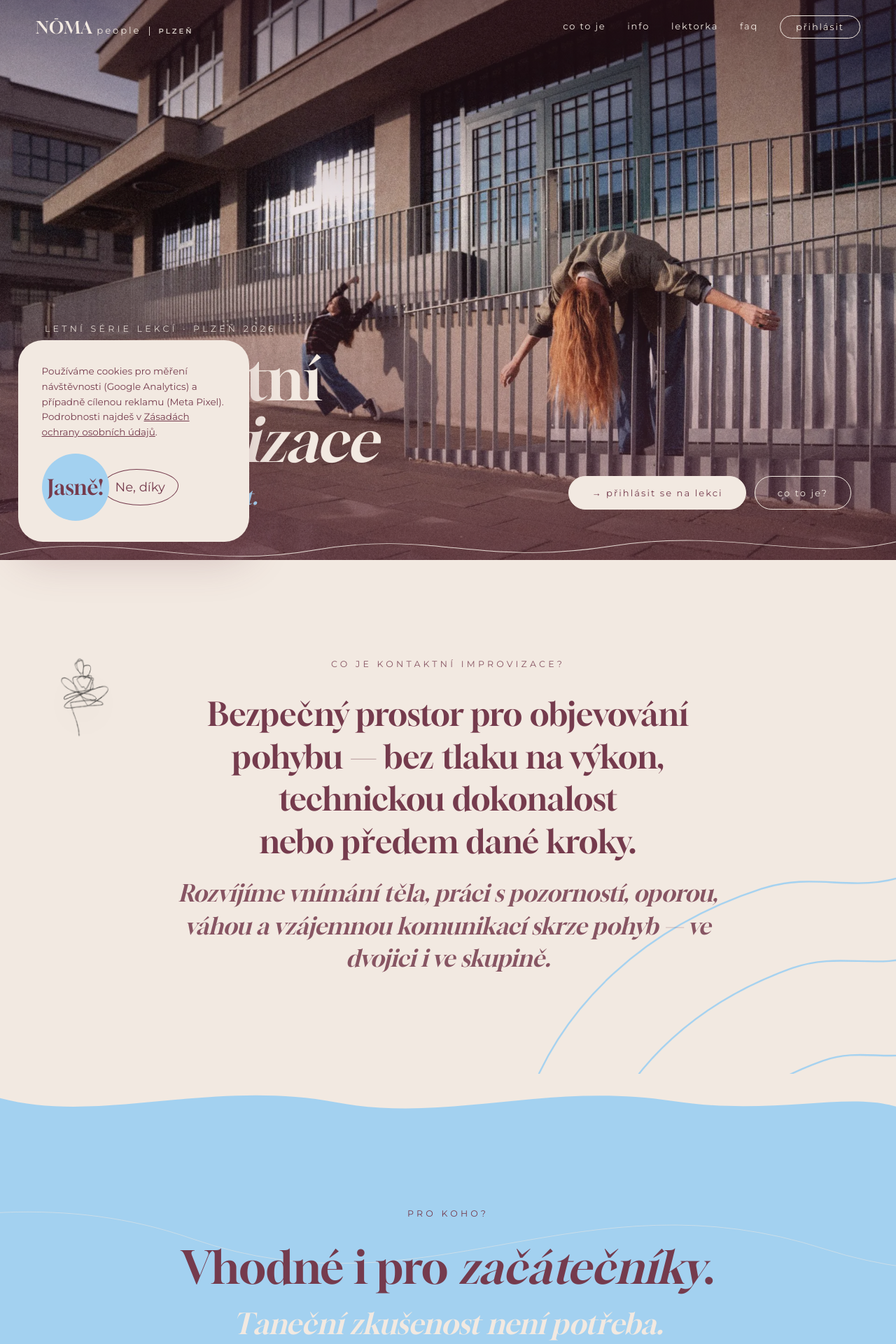
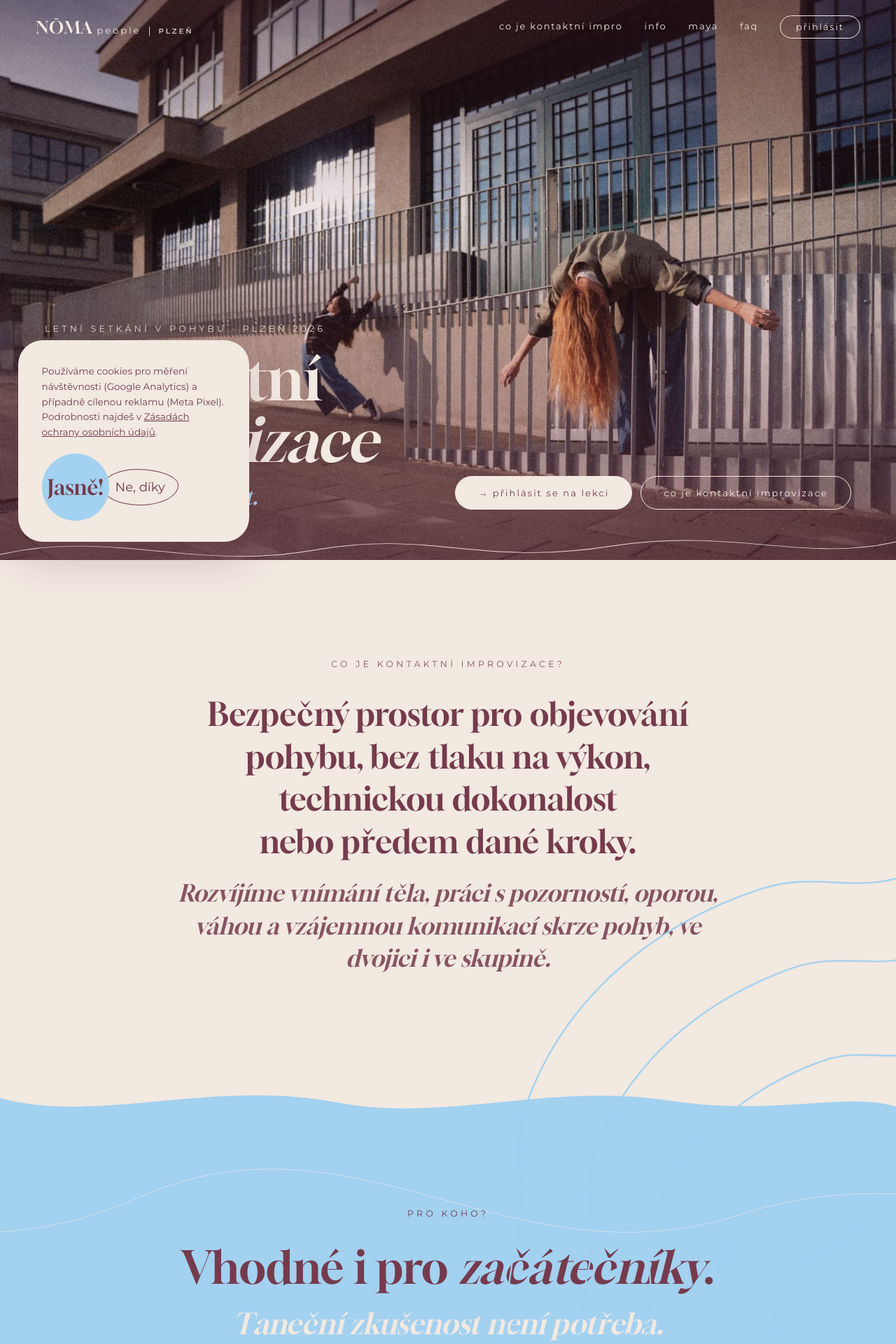
Before and after one commit to vcela/nomapeople-plzen, a PHP site: page / in a window 1280 px wide. Shown: the top 1920 px of the page at 70% size. Run offline with PHP 8.4, Linux system fonts and the light colour scheme.

Commit message:
Refactor HTML and CSS for improved clarity, accessibility, and consistency

```diff
--- a/assets/style.css
+++ b/assets/style.css
@@ -246,7 +246,6 @@ textarea:focus-visible {
   color: inherit;
   font-size: 13px;
   letter-spacing: .14em;
-  text-transform: lowercase;
   border-bottom: 1px solid transparent;
   padding-bottom: 2px;
   transition: border-color .3s, color .4s ease;
@@ -361,7 +360,7 @@ textarea:focus-visible {
 }
 .section--wide { max-width: 1500px; margin: 0 auto; overflow: hidden; }
 .section--narrow { max-width: 980px; margin: 0 auto; overflow: hidden; }
-.section--center { text-align: center; overflow: hidden; }
+.section--center { text-align: center; overflow: visible; }
 .section--band {
   padding: clamp(120px, 15vw, 220px) var(--page-pad) clamp(130px, 16vw, 220px);
   overflow: hidden;
@@ -415,7 +414,7 @@ textarea:focus-visible {
   animation: blob-breathe 13s ease-in-out infinite;
   pointer-events: none;
   overflow: visible;
-  z-index: 0;
+  z-index: 1;
 }
 
 .decor-dancer {
@@ -533,7 +532,6 @@ textarea:focus-visible {
   max-width: 26em;
   text-wrap: balance;
 }
-.audience__body em { color: var(--color-cream); }
 
 /* ==========================================================================
    Practical info
@@ -659,10 +657,10 @@ textarea:focus-visible {
   padding: clamp(20px, 3vw, 40px) 0 clamp(40px, 5vw, 70px);
 }
 .teacher__portrait { position: relative; max-width: 460px; }
-.teacher__portrait-image { width: 100%; height: auto; display: block; border-radius: var(--radius-card); }
+.teacher__portrait-image { width: 100%; height: auto; display: block; border-radius: var(--radius-card); aspect-ratio: 4 / 5; object-fit: cover;}
 .teacher__portrait-caption {
   position: absolute;
-  left: clamp(-24px, -3vw, -10px);
+  left: clamp(-64px, -8vw, -10px);
   bottom: clamp(-38px, -4vw, -20px);
   margin: 0;
   font-family: var(--font-display);
@@ -697,6 +695,7 @@ textarea:focus-visible {
   color: var(--color-wine);
   text-wrap: balance;
 }
+.about-project__heading a {text-decoration: none;}
 .about-project__heading strong {
   display: block;
   font-weight: 400;
--- a/index.html
+++ b/index.html
@@ -35,7 +35,7 @@
 <meta property="og:type" content="website">
 <meta property="og:site_name" content="NŌMA people">
 <meta property="og:title" content="Kontaktní improvizace Plzeň | NŌMA people">
-<meta property="og:description" content="Pohybová a&nbsp;taneční praxe založená na vnímání těla, gravitace, doteku a&nbsp;pohybu ve dvojici i ve skupině. Letní série lekcí v Plzni.">
+<meta property="og:description" content="Pohybová a taneční praxe založená na vnímání těla, gravitace, doteku a pohybu ve dvojici i ve skupině. Letní série lekcí v Plzni.">
 <meta property="og:url" content="https://nomapeople.com/plzen/">
 <meta property="og:image" content="https://nomapeople.com/plzen/assets/share-image.png?v=20260615">
 <meta property="og:image:secure_url" content="https://nomapeople.com/plzen/assets/share-image.png?v=20260615">
@@ -123,7 +123,7 @@
         {
           "@type": "Question",
           "name": "Co si mám vzít na sebe?",
-          "acceptedAnswer": { "@type": "Answer", "text": "Pohodlné oblečení, ideálně s dlouhými rukávy a nohavicemi. Budeme bosky nebo v ponožkách. A vezmi si láhev vody." }
+          "acceptedAnswer": { "@type": "Answer", "text": "Pohodlné oblečení, ideálně s delšími rukávy a nohavicemi. Budeme bosky nebo v ponožkách. A vezmi si láhev vody." }
         },
         {
           "@type": "Question",
@@ -137,8 +137,8 @@
         },
         {
           "@type": "Question",
-          "name": "Jak se přihlásím a jak platím?",
-          "acceptedAnswer": { "@type": "Answer", "text": "Přihlas se přes formulář na této stránce. Platba je 300 Kč za lekci (2 hodiny) a probíhá na místě před začátkem." }
+          "name": "Jak se přihlásím a&nbsp;jak platím?",
+          "acceptedAnswer": { "@type": "Answer", "text": "Přihlas se přes formulář na této stránce. Platba je 300 Kč za lekci (2 hodiny) a probíhá na místě." }
         }
       ]
     }
@@ -155,9 +155,9 @@
     <a href="#top" class="site-header__brand"><span class="site-header__brand-title">NŌMA</span><span class="site-header__brand-name">people</span><span class="site-header__brand-badge">Plzeň</span></a>
     <div class="site-header__nav">
       <nav class="nav-links" aria-label="Hlavní navigace">
-        <a href="#o-ci" class="nav-links__link" data-spy="o-ci" aria-current="{{ activeSection === 'o-ci' }}">co to je</a>
+        <a href="#o-ci" class="nav-links__link" data-spy="o-ci" aria-current="{{ activeSection === 'o-ci' }}">co je kontaktní impro</a>
         <a href="#info" class="nav-links__link" data-spy="info" aria-current="{{ activeSection === 'info' }}">info</a>
-        <a href="#lektorka" class="nav-links__link" data-spy="lektorka" aria-current="{{ activeSection === 'lektorka' }}">lektorka</a>
+        <a href="#lektorka" class="nav-links__link" data-spy="lektorka" aria-current="{{ activeSection === 'lektorka' }}">maya</a>
         <a href="#faq" class="nav-links__link" data-spy="faq" aria-current="{{ activeSection === 'faq' }}">faq</a>
         <sc-if value="{{ isAdmin }}" hint-placeholder-val="{{ false }}">
           <a href="admin/" class="nav-links__link">administrace</a>
@@ -178,13 +178,13 @@
       </svg>
       <div class="hero__content">
         <div class="hero__intro">
-          <p class="hero__eyebrow">letní série lekcí · Plzeň 2026</p>
+          <p class="hero__eyebrow">Letní setkání v pohybu · Plzeň 2026</p>
           <h1 class="hero__title">Kontaktní<br><em>improvizace</em></h1>
           <p class="hero__tagline">move. listen. connect.</p>
         </div>
         <div class="hero__actions">
           <a href="#prihlasit" class="btn btn--on-hero">→ přihlásit se na lekci</a>
-          <a href="#o-ci" class="btn btn--outline-cream">co to je?</a>
+          <a href="#o-ci" class="btn btn--outline-cream">co je kontaktní improvizace</a>
         </div>
       </div>
     </section>
@@ -200,11 +200,10 @@
           <path d="M402,272 C436,268 470,281 495,304 C518,325 533,352 540,382 C545,402 556,424 548,448 C542,466 546,486 536,504 C521,534 492,555 458,567 C430,577 402,578 374,572 C358,568 342,574 328,568 C296,554 269,530 257,498 C248,474 246,448 253,424 C257,408 249,392 257,376 C271,345 297,323 330,311 C346,305 360,313 375,307 C384,290 393,273 402,272 Z"></path>
         </g>
       </svg>
-      <img src="assets/dancer.webp" alt="" aria-hidden="true" class="decor-dancer decor-dancer--float-a" style="left:4%;top:14%;width:clamp(90px,11vw,180px);opacity:.85;filter:drop-shadow(0 18px 30px rgba(117,59,77,.2));">
       <div class="practice__content">
         <p class="eyebrow">co je kontaktní improvizace?</p>
-        <h2 class="practice__heading">Bezpečný prostor pro objevování pohybu — bez tlaku na výkon, technickou dokonalost nebo předem dané kroky.</h2>
-        <p class="practice__note">Rozvíjíme vnímání těla, práci s&nbsp;pozorností, oporou, váhou a&nbsp;vzájemnou komunikací skrze pohyb — ve dvojici i ve skupině.</p>
+        <h2 class="practice__heading">Bezpečný prostor pro objevování pohybu, bez tlaku na výkon, technickou dokonalost nebo předem dané kroky.</h2>
+        <p class="practice__note">Rozvíjíme vnímání těla, práci s&nbsp;pozorností, oporou, váhou a&nbsp;vzájemnou komunikací skrze pohyb, ve dvojici i ve skupině.</p>
       </div>
     </section>
 
@@ -213,10 +212,10 @@
       <svg class="wave-divider wave-divider--top" viewBox="0 0 1440 90" preserveAspectRatio="none" aria-hidden="true">
         <path d="M0,36 C160,74 340,8 540,42 C720,72 880,12 1080,40 C1240,62 1360,26 1440,48 L1440,0 L0,0 Z" fill="#F2E9E1"></path>
       </svg>
-      <svg class="organic-lines" viewBox="0 0 1440 400" preserveAspectRatio="xMidYMid slice" aria-hidden="true" style="top:118px;">
+      <svg class="organic-lines organic-lines--reverse" viewBox="0 0 1440 400" preserveAspectRatio="xMidYMid slice" aria-hidden="true">
         <g fill="none" stroke="#F2E9E1">
-          <path stroke-width="0.5" opacity="0.55" d="M-40,52 C160,128 320,-6 520,64 C700,126 820,10 1010,72 C1180,126 1320,32 1480,94"></path>
-          <path stroke-width="0.5" opacity="0.6" d="M-40,232 C180,300 360,170 560,250 C740,322 900,186 1080,266 C1240,336 1360,210 1480,282"></path>
+          <path stroke-width="0.5" opacity="0.7" d="M-40,120 C140,44 320,178 500,96 C670,20 790,168 970,108 C1150,50 1320,182 1480,110"></path>
+          <path stroke-width="0.5" opacity="0.5" d="M-40,300 C180,362 360,238 560,312 C740,378 900,246 1080,322 C1240,386 1360,262 1480,330"></path>
         </g>
       </svg>
       <div class="audience__content">
@@ -262,7 +261,7 @@
           <h3 class="prep-card__title">Co si vzít <em>s&nbsp;sebou</em></h3>
           <ul class="prep-list">
             <li class="prep-list__item">Budeme bosky nebo v ponožkách.</li>
-            <li class="prep-list__item">Pohodlné oblečení, ideálně s&nbsp;<strong>dlouhými rukávy a&nbsp;nohavicemi</strong>.</li>
+            <li class="prep-list__item">Pohodlné oblečení, ideálně s&nbsp;<strong>delšími rukávy a&nbsp;nohavicemi</strong>.</li>
             <li class="prep-list__item">Láhev vody na doplnění tekutin.</li>
           </ul>
         </div>
@@ -279,7 +278,6 @@
       <svg viewBox="0 0 1200 160" preserveAspectRatio="none" aria-hidden="true" style="position:absolute;left:0;top:30px;width:100%;height:110px;opacity:0.28;pointer-events:none;">
         <path d="M0,100 C180,40 340,140 560,84 C780,30 940,130 1200,70" fill="none" stroke="#A3D1F0" stroke-width="1.4" stroke-dasharray="1900" stroke-dashoffset="1900" data-draw-once="1"></path>
       </svg>
-      <img src="assets/dancer.webp" alt="" aria-hidden="true" class="decor-dancer decor-dancer--float-b" style="right:clamp(-30px,-1vw,0px);bottom:4%;width:clamp(110px,14vw,240px);opacity:.35;filter:invert(1);">
       <div class="teacher__grid">
         <div class="teacher__portrait-col">
           <div class="teacher__portrait">
@@ -291,11 +289,11 @@
           <p class="eyebrow eyebrow--on-dark" style="margin-bottom:18px;">KDO PROVÁZÍ</p>
           <h2 class="sr-only">Lektorka Maya</h2>
           <blockquote class="teacher__quote">
-            <p style="margin:0;">„Od výkonu k&nbsp;prožitku — k&nbsp;tělu, které se učí zpomalit, vnímat a&nbsp;hrát si.“</p>
+            <p style="margin:0;">„Moje tělo už nechtělo pohyb založený na výkonu…“</p>
           </blockquote>
-          <p class="teacher__bio">Ahoj, jsem tanečnice, lektorka a&nbsp;vizuální umělkyně, propojuji pohyb s&nbsp;tvorbou a&nbsp;estetikou :) Můj pohybový jazyk vychází ze <strong>street dance</strong>, ale postupně jsem se přesunula i k&nbsp;contemporary, dancehallu a&nbsp;africkým stylům. Založila jsem dvě taneční skupiny, působila v profesionálním uskupení Dance2xs a&nbsp;tvořila site-specific představení, v nichž se propojovaly různé tvůrčí světy a&nbsp;taneční scéna mého rodného města Plzně.</p>
-          <p class="teacher__bio">V posledních letech se ale moje cesta víc otáčí dovnitř. Hledám udržitelnější způsob, jak být v pohybu i v životě.</p>
-          <p class="teacher__bio" style="margin-bottom:26px;">Kontaktní improvizaci jsem objevila úplnou náhodou na severu Thajska. Tam jsem se zamilovala a&nbsp;pokračovala své učení po asijských zemích. Nacházela různé komunity a&nbsp;každý svým způsobem obohatil mé vnímání kontaktní improvizace, pohybu i tance. Pořád jsem v procesu učení, a&nbsp;možná právě to mě na tom baví nejvíc. <em>Tak pojďme objevovat spolu :)</em></p>
+          <p class="teacher__bio">Ahoj, jsem Maya — tanečnice, lektorka a&nbsp;fotografka. Pohyb a&nbsp;fotografie jsou moje dva jazyky, kterými zkoumám lidské příběhy, spojení a&nbsp;přítomný okamžik.</p>
+          <p class="teacher__bio">Můj pohybový slovník vychází ze street dance, ale postupně jsem se přesunula i&nbsp;k&nbsp;contemporary, dancehallu a&nbsp;africkým stylům. Založila jsem dvě taneční skupiny, působila v&nbsp;profesionálním uskupení Dance2xs a&nbsp;tvořila site-specific představení, v&nbsp;nichž se propojovaly různé tvůrčí světy a&nbsp;taneční scéna mého rodného města Plzně.</p>
+          <p class="teacher__bio" style="margin-bottom:26px;">V posledních letech se ale moje cesta víc otáčí dovnitř. Hledám udržitelnější způsob, jak být v&nbsp;pohybu i&nbsp;v&nbsp;životě. Kontaktní improvizaci jsem objevila úplnou náhodou na severu Thajska. Tam jsem se zamilovala a&nbsp;pokračovala své učení po asijských zemích. Nacházela různé komunity a&nbsp;každý svým způsobem obohatil mé vnímání kontaktní improvizace, pohybu i tance. Pořád jsem v procesu učení, a&nbsp;možná právě to mě na tom baví nejvíc.</p>
           <a href="https://www.instagram.com/maya_cz" target="_blank" rel="noopener" class="social-link">@maya_cz na Instagramu ↗</a>
         </div>
       </div>
@@ -314,8 +312,8 @@
       </svg>
       <div class="about-project__content">
         <p class="eyebrow eyebrow--on-blue">o projektu</p>
-        <h2 class="about-project__heading">Kontaktní improvizace Plzeň je součást projektu <strong>NŌMA people</strong></h2>
-        <p class="about-project__body">— komunity kolem <em>pohybu</em>, <em>doteku</em> a&nbsp;vzájemného <em>propojení</em>.</p>
+        <h2 class="about-project__heading">Kontaktní improvizace Plzeň je součástí <a href="https://nomapeople.com/"><strong>NŌMA people</strong></a></h2>
+        <p class="about-project__body">komunity kolem <em>pohybu</em>,<br> <em>vnímání</em> a&nbsp;<em>propojení</em>.</p>
         <p class="about-project__motto">move. meet. melt.</p>
       </div>
       <svg class="wave-divider wave-divider--bottom" viewBox="0 0 1440 90" preserveAspectRatio="none" aria-hidden="true">
@@ -370,12 +368,11 @@
       <svg viewBox="0 0 1440 160" preserveAspectRatio="none" aria-hidden="true" style="position:absolute;left:0;top:24px;width:100%;height:120px;opacity:0.3;pointer-events:none;">
         <path d="M0,90 C240,20 420,150 680,80 C900,20 1080,140 1440,70" fill="none" stroke="#A3D1F0" stroke-width="1.5" stroke-dasharray="2200" stroke-dashoffset="2200" data-draw-once="1"></path>
       </svg>
-      <img src="assets/dancer.webp" alt="" aria-hidden="true" class="decor-dancer decor-dancer--float-b" style="left:clamp(-20px,0vw,10px);bottom:2%;width:clamp(100px,12vw,210px);opacity:.25;filter:invert(1);">
       <div style="max-width:760px;margin:0 auto;position:relative;">
         <div class="signup__header">
           <p class="eyebrow eyebrow--on-dark" style="margin-bottom:18px;">přidej se</p>
           <h2 class="signup__heading">Přihlas se <em>na lekci</em></h2>
-          <p class="signup__intro">Vyplň pár údajů a&nbsp;ozveme se ti s&nbsp;potvrzením. Platba 300 Kč proběhne na místě před lekcí.</p>
+          <p class="signup__intro">Vyplň pár údajů a&nbsp;ozveme se ti s&nbsp;potvrzením.<br> Platba 300 Kč proběhne na místě.</p>
         </div>
 
         <sc-if value="{{ showInline }}" hint-placeholder-val="{{ true }}">
@@ -384,7 +381,7 @@
               <div class="form-card__success" role="status">
                 <p class="form-card__success-icon" aria-hidden="true">✓</p>
                 <h3 class="form-card__success-heading">Paráda, tvoje přihlášení už je u nás! ✨</h3>
-                <p class="form-card__success-text">Mrkni na e-mail s potvrzením a všemi detaily.<br><br> Těšíme se na tebe v Pohybovém Ateliéru J7.<br><br> Doraz prosím o 15 minut dřív, ať máš čas se v klidu naladit, převléknout a přivítat :)</p>
+                <p class="form-card__success-text">Mrkni na e-mail s potvrzením a&nbsp;všemi detaily.<br><br> Těšíme se na tebe v Pohybovém Ateliéru J7.<br><br> Doraz prosím o 15 minut dřív, ať máš čas se v klidu naladit, převléknout a&nbsp;přivítat :)</p>
                 <button type="button" onClick="{{ resetForm }}" class="btn btn--outline-wine btn--small" style="margin-top:24px;">přihlásit dalšího</button>
               </div>
             </sc-if>
@@ -415,7 +412,7 @@
                 </label>
                 <label class="form__consent">
                   <input ref="{{ photoRef }}" type="checkbox" class="form__consent-input">
-                  <span class="form__consent-text"><strong>Souhlas s&nbsp;foto/video</strong> — souhlasím s&nbsp;pořízením a&nbsp;užitím atmosférických foto/video záběrů z akce pro komunikaci NŌMA. Vím, že mohu u vstupu požádat o označení „NO PHOTO" a&nbsp;o odstranění své podoby.</span>
+                  <span class="form__consent-text"><strong>Souhlas s&nbsp;foto/video</strong> — souhlasím s&nbsp;pořízením a&nbsp;užitím atmosférických foto/video záběrů z&nbsp;akce pro komunikaci NŌMA. Vím, že mohu u vstupu požádat o&nbsp;označení „NO PHOTO" a&nbsp;o odstranění své podoby.</span>
                 </label>
 
                 <sc-if value="{{ formError }}" hint-placeholder-val="{{ false }}">
@@ -433,7 +430,7 @@
           <div class="form-card form-card--center">
             <p class="form-card__google-icon" aria-hidden="true">↗</p>
             <h3 class="form-card__google-heading">Přihlášení přes formulář</h3>
-            <p class="form-card__google-text">Klikni na tlačítko a&nbsp;vyplň krátký přihlašovací formulář. Otevře se v novém okně.</p>
+            <p class="form-card__google-text">Klikni na tlačítko a&nbsp;vyplň krátký přihlašovací formulář. Otevře se v&nbsp;novém okně.</p>
             <a href="{{ googleUrl }}" target="_blank" rel="noopener" class="btn btn--solid-wine">otevřít přihlašovací formulář →</a>
           </div>
         </sc-if>
@@ -447,7 +444,7 @@
     <div class="site-footer__grid">
       <div>
         <p class="footer-brand__tagline">Move with us.</p>
-        <p class="footer-brand__desc">Kontaktní improvizace Plzeň · letní série lekcí 2026 · move. meet. melt.</p>
+        <p class="footer-brand__desc">Kontaktní improvizace · Letní setkání v pohybu · Plzeň 2026 · move. meet. melt.</p>
       </div>
       <nav class="footer-nav" aria-label="Kde nás najdeš">
         <p class="footer-nav__title">Kde</p>
@@ -456,7 +453,9 @@
       </nav>
       <nav class="footer-nav" aria-label="Spojení">
         <p class="footer-nav__title">Spojení</p>
-        <a href="https://www.instagram.com/maya_cz" target="_blank" rel="noopener" class="footer-nav__link">Instagram @maya_cz ↗</a>
+        <a data-dc-tpl="384" href="mailto:weare@nomapeople.com" class="footer-nav__link">weare@nomapeople.com</a>
+        <a data-dc-tpl="385" href="https://www.instagram.com/nomapeople/" class="footer-nav__link" target="_blank" rel="noopener noreferrer">Instagram ↗</a>
+        <a data-dc-tpl="386" href="https://www.facebook.com/nomapeople" class="footer-nav__link" target="_blank" rel="noopener noreferrer">Facebook ↗</a>
         <a href="#prihlasit" class="footer-nav__link">Přihlásit se →</a>
       </nav>
     </div>
@@ -498,8 +497,8 @@
         </button>
         <sc-if value="{{ mobileMoreOpen }}" hint-placeholder-val="{{ false }}">
           <div id="bottom-nav-more" class="bottom-nav__sheet" role="menu">
-            <a href="#o-ci" role="menuitem" onClick="{{ closeMobileMore }}" class="bottom-nav__sheet-link">Co to je</a>
-            <a href="#lektorka" role="menuitem" onClick="{{ closeMobileMore }}" class="bottom-nav__sheet-link">Lektorka</a>
+            <a href="#o-ci" role="menuitem" onClick="{{ closeMobileMore }}" class="bottom-nav__sheet-link">Co je kontaktní improvizace</a>
+            <a href="#lektorka" role="menuitem" onClick="{{ closeMobileMore }}" class="bottom-nav__sheet-link">Maya</a>
             <sc-if value="{{ isAdmin }}" hint-placeholder-val="{{ false }}">
               <a href="admin/" role="menuitem" class="bottom-nav__sheet-link">Administrace</a>
             </sc-if>
@@ -578,7 +577,7 @@ class Component extends DCLogic {
     addEventListener('click', this._onDocClick);
     addEventListener('keydown', this._onKeydown);
 
-    // Admin nav link — only shown when a logged-in admin session is detected.
+    // Admin nav link — only shown when a&nbsp;logged-in admin session is detected.
     fetch('api/session.php')
       .then((r) => (r.ok ? r.json() : { isAdmin: false }))
       .then((d) => this.setState({ isAdmin: !!d.isAdmin }))
@@ -689,10 +688,10 @@ class Component extends DCLogic {
     const faqData = [
       { q: 'Musím mít taneční zkušenost?', a: 'Vůbec ne. Lekce jsou vhodné pro úplné začátečníky. Jestli umíš chodit, padat nebo se občas o někoho opřít, máš skvělý základ ;-)' },
       { q: 'Musím přijít s partnerem?', a: 'Ne. Pracujeme ve dvojici i ve skupině a dvojice si přirozeně tvoříme na místě. Přijď klidně sám/sama.' },
-      { q: 'Co si mám vzít na sebe?', a: 'Pohodlné oblečení, ideálně s dlouhými rukávy a nohavicemi. Budeme bosky nebo v ponožkách. A vezmi si láhev vody.' },
+      { q: 'Co si mám vzít na sebe?', a: 'Pohodlné oblečení, ideálně s delšími rukávy a nohavicemi. Budeme bosky nebo v ponožkách. A vezmi si láhev vody.' },
       { q: 'Musím chodit pravidelně?', a: 'Nemusíš. Lekce probíhají každé pondělí 18–20 h od 22. 6. do 31. 8. 2026 a můžeš přijít kdykoliv ti to vyjde — platí se po jednotlivých lekcích.' },
       { q: 'Kdy mám dorazit?', a: 'Doraž prosím 15 minut před začátkem, ať se můžeš pomalu naladit, protáhnout a přivítat.' },
-      { q: 'Jak se přihlásím a jak platím?', a: 'Přihlas se přes formulář na této stránce. Platba je 300 Kč za lekci (2 hodiny) a probíhá na místě před začátkem.' },
+      { q: 'Jak se přihlásím a jak platím?', a: 'Přihlas se přes formulář na této stránce. Platba je 300 Kč za lekci (2 hodiny) a probíhá na místě.' },
     ];
     const faqs = faqData.map((f, i) => {
       const open = this.state.openFaq === i;
```
